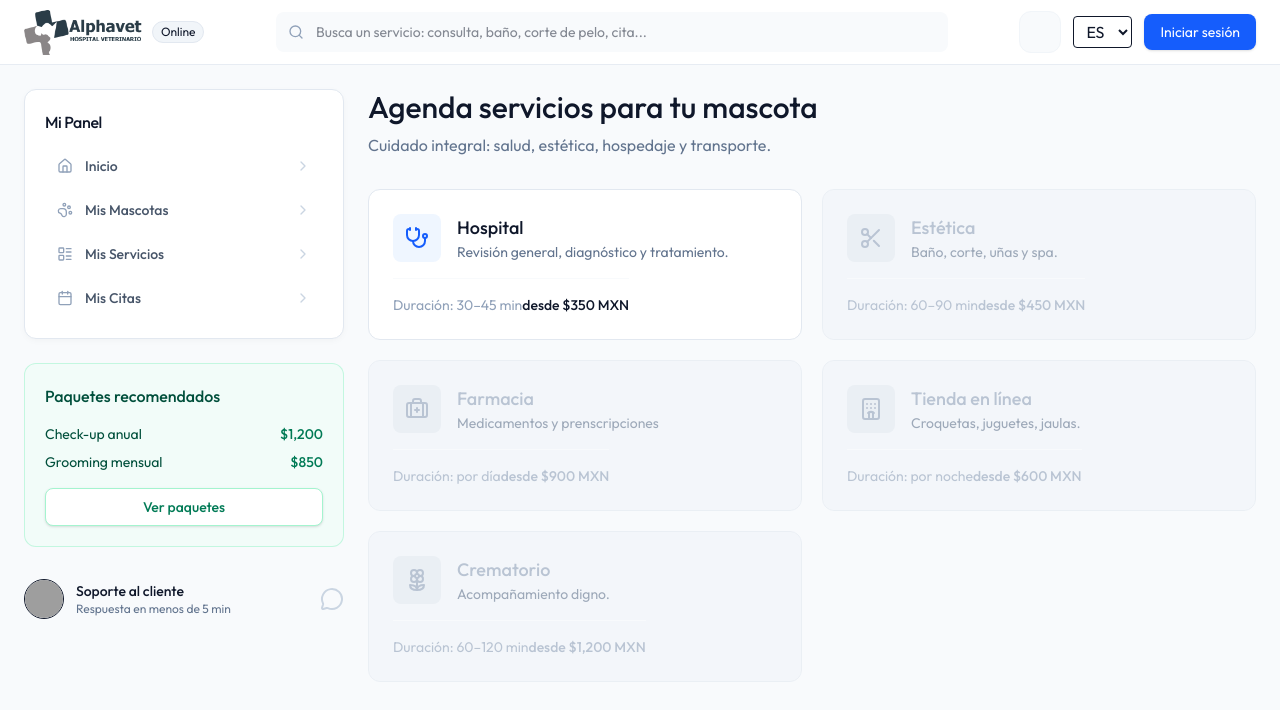
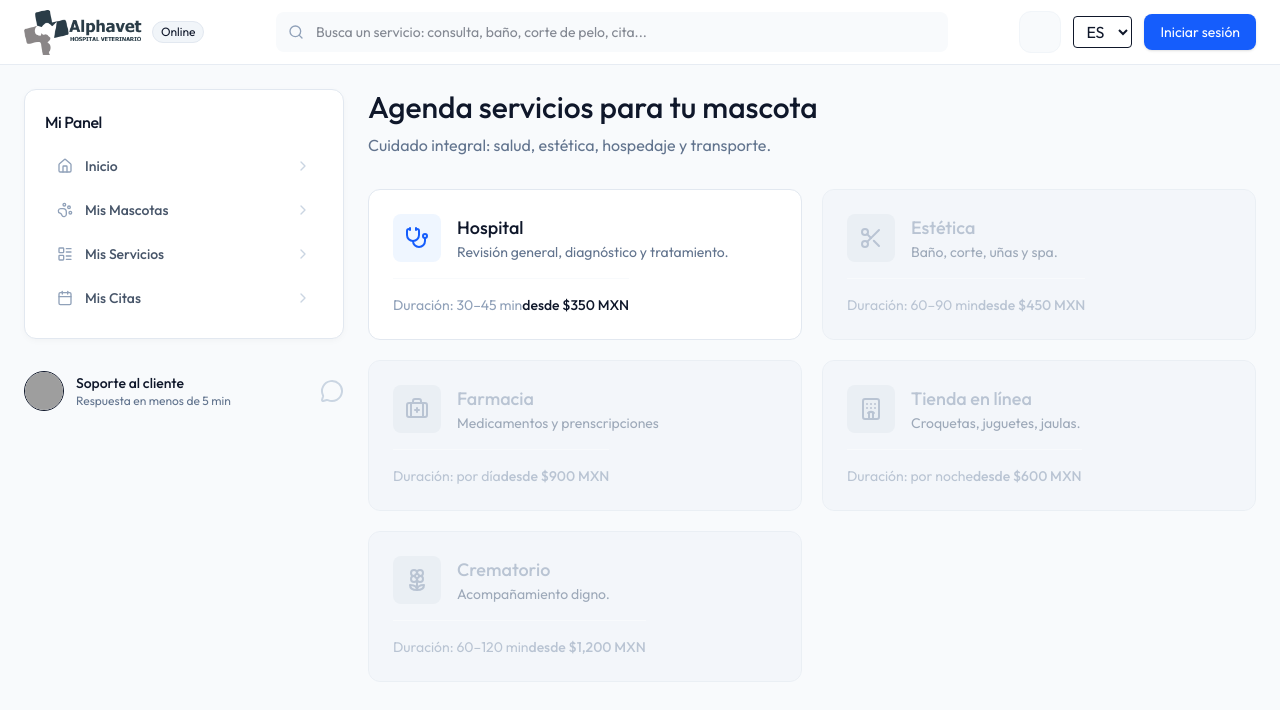
Before and after one commit to lucianocruz280/miespacio-alphavet, a Next.js app: page /home in a window 1280 px wide. Shown: the top 710 px of the page. Built offline with nearby package versions, Linux system fonts and the light colour scheme; no server answers; grey boxes are pictures that could not be loaded; some icons are missing.

Commit message:
Update Sidebar.tsx

```diff
--- a/src/components/layout/Sidebar.tsx
+++ b/src/components/layout/Sidebar.tsx
@@ -10,7 +10,7 @@ const Sidebar = () => {
             {/* <SidebarSummary /> */}
             <SidebarNavigation />
             {/* <SidebarPromotions /> */}
-            <SidebarPackages />
+         {/*   <SidebarPackages /> */}
             <SidebarSupport />
         </aside>
     )
```
